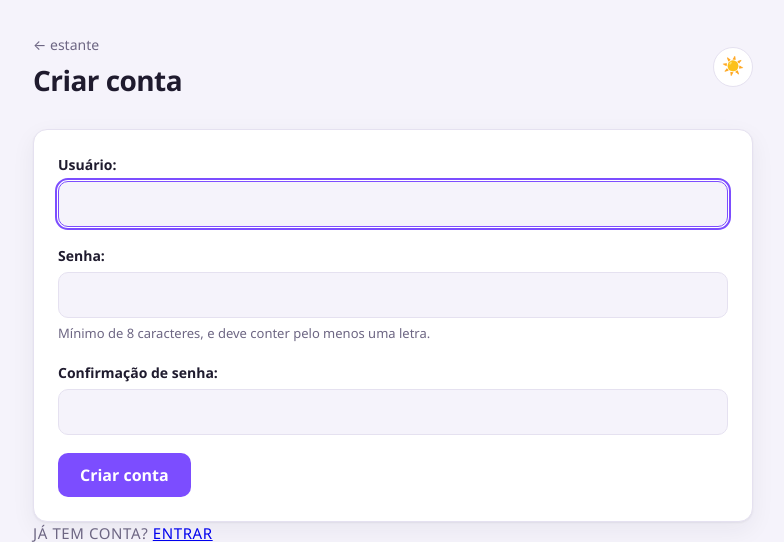
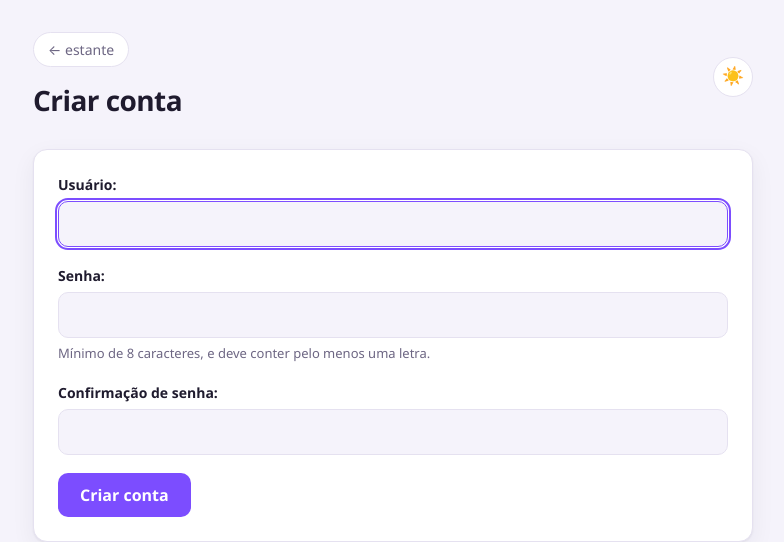
Before and after one commit to gabrielbastosg/rastreador-leitura, a Django app: page /contas/cadastro/ in a window 1280 px wide. Shown: the top 542 px of the page, without its empty margins (247-1031 px from the left). Run offline with Django 5.2, Linux system fonts and the light colour scheme.

Commit message:
style: o link ← estante vira botão nas três telas

```diff
--- a/leituras/static/leituras/css/form.css
+++ b/leituras/static/leituras/css/form.css
@@ -1,13 +1,22 @@
 /* ---------- voltar ---------- */
 .voltar {
-    display: inline-block;
-    margin-bottom: 4px;
+    display: inline-flex;
+    align-items : center;
+    margin-bottom: 12px;
+    padding: 6px 14px;
+    border: 1px solid var(--borda);
+    border-radius: 999px;
+    background: var(--superficie);
     color: var(--texto-fraco);
     text-decoration: none;
     font-size: 14px;
+    transition: border-color .2s ease, color .2s ease;
 }
 
-.voltar:hover { color: var(--destaque); }
+.voltar:hover{
+    border-color: var(--destaque);
+    color: var(--destaque);
+}
 
 /* ---------- formulario ---------- */
 .formulario {
```
